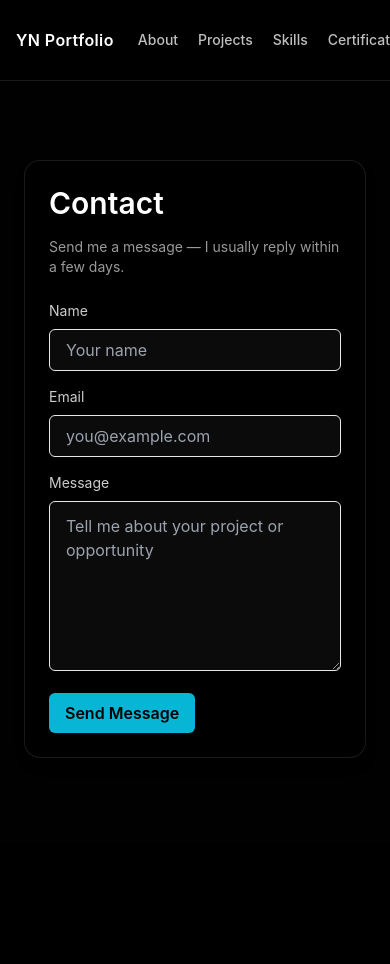
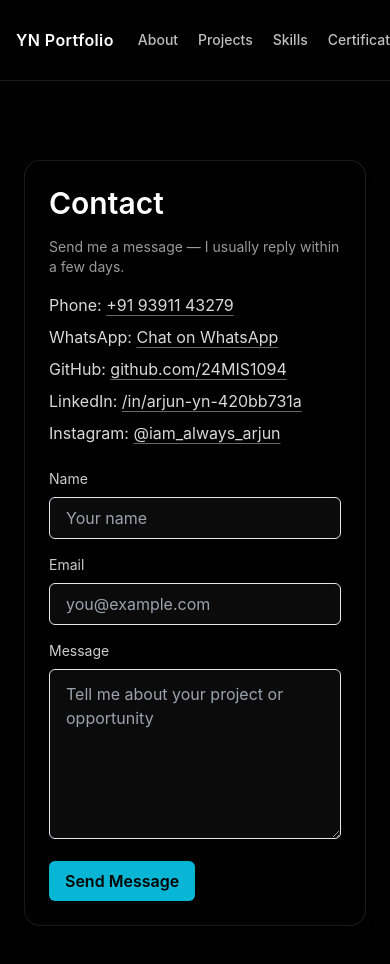
Before and after one commit to 24MIS1094/portfolio, a React (Vite) app: page /contact in a window 390 px wide. Shown: the top 964 px of the page. Before the commit the page ends 844 px from the top, so only its background shows below. Built offline with nearby package versions, Linux system fonts and the light colour scheme.

Commit message:
Restore phone and social links on Contact page

```diff
--- a/src/pages/Contact.tsx
+++ b/src/pages/Contact.tsx
@@ -63,7 +63,40 @@ const Contact: React.FC = () => {
     >
       <section className="mx-auto w-full max-w-3xl rounded-2xl border border-white/10 bg-black/30 p-6 shadow-lg">
         <h1 className="text-3xl font-semibold mb-4">Contact</h1>
-        <p className="text-sm text-white/60 mb-6">Send me a message — I usually reply within a few days.</p>
+        <p className="text-sm text-white/60 mb-4">Send me a message — I usually reply within a few days.</p>
+
+        <div className="mb-6 space-y-2 text-white/85">
+          <p>
+            Phone:{' '}
+            <a className="underline decoration-white/40 underline-offset-4 hover:text-white" href="tel:+919391143279">
+              +91 93911 43279
+            </a>
+          </p>
+          <p>
+            WhatsApp:{' '}
+            <a className="underline decoration-white/40 underline-offset-4 hover:text-white" href="https://wa.me/919391143279" target="_blank" rel="noreferrer">
+              Chat on WhatsApp
+            </a>
+          </p>
+          <p>
+            GitHub:{' '}
+            <a className="underline decoration-white/40 underline-offset-4 hover:text-white" href="https://github.com/24MIS1094" target="_blank" rel="noreferrer">
+              github.com/24MIS1094
+            </a>
+          </p>
+          <p>
+            LinkedIn:{' '}
+            <a className="underline decoration-white/40 underline-offset-4 hover:text-white" href="https://www.linkedin.com/in/arjun-yn-420bb731a" target="_blank" rel="noreferrer">
+              /in/arjun-yn-420bb731a
+            </a>
+          </p>
+          <p>
+            Instagram:{' '}
+            <a className="underline decoration-white/40 underline-offset-4 hover:text-white" href="https://www.instagram.com/iam_always_arjun" target="_blank" rel="noreferrer">
+              @iam_always_arjun
+            </a>
+          </p>
+        </div>
 
         <form onSubmit={handleSubmit} className="space-y-4">
           <div>
```
